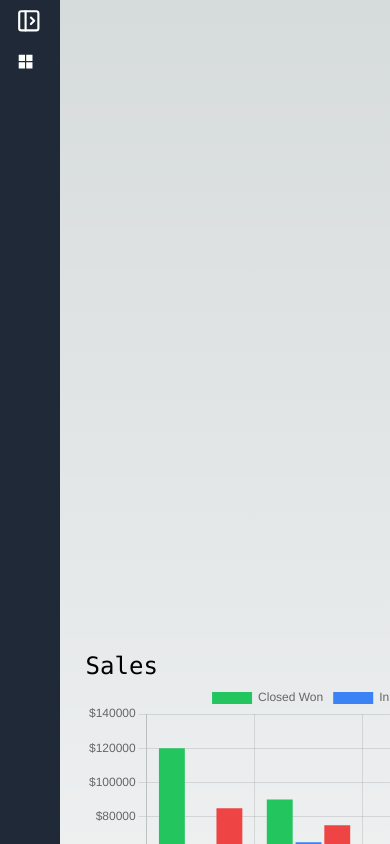
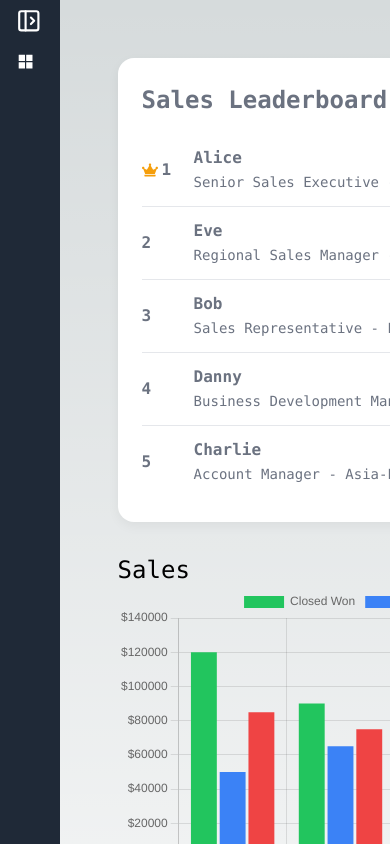
Before and after one commit to DonArthur/code-test, a Next.js app: page / in a window 390 px wide. Shown: the top 844 px of the page. Built offline with nearby package versions, Linux system fonts and the light colour scheme.

Commit message:
fix: leaderboard ui in mobile view

```diff
--- a/src/styles/Home.module.css
+++ b/src/styles/Home.module.css
@@ -37,8 +37,8 @@
 
 @media (max-width: 700px) {
   .center {
-    padding: 8rem 0 6rem;
     flex-direction: column;
+    align-items: flex-start;
   }
 
   .center::before {
```
